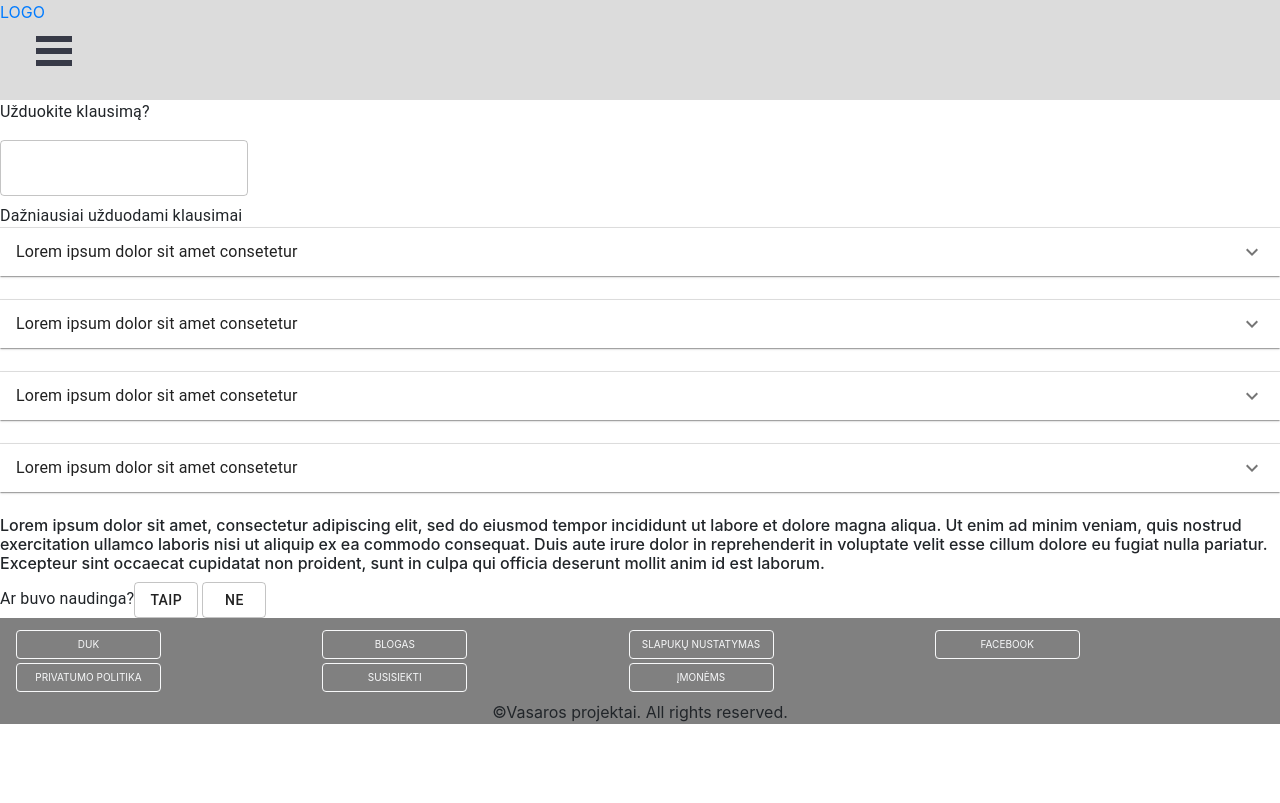
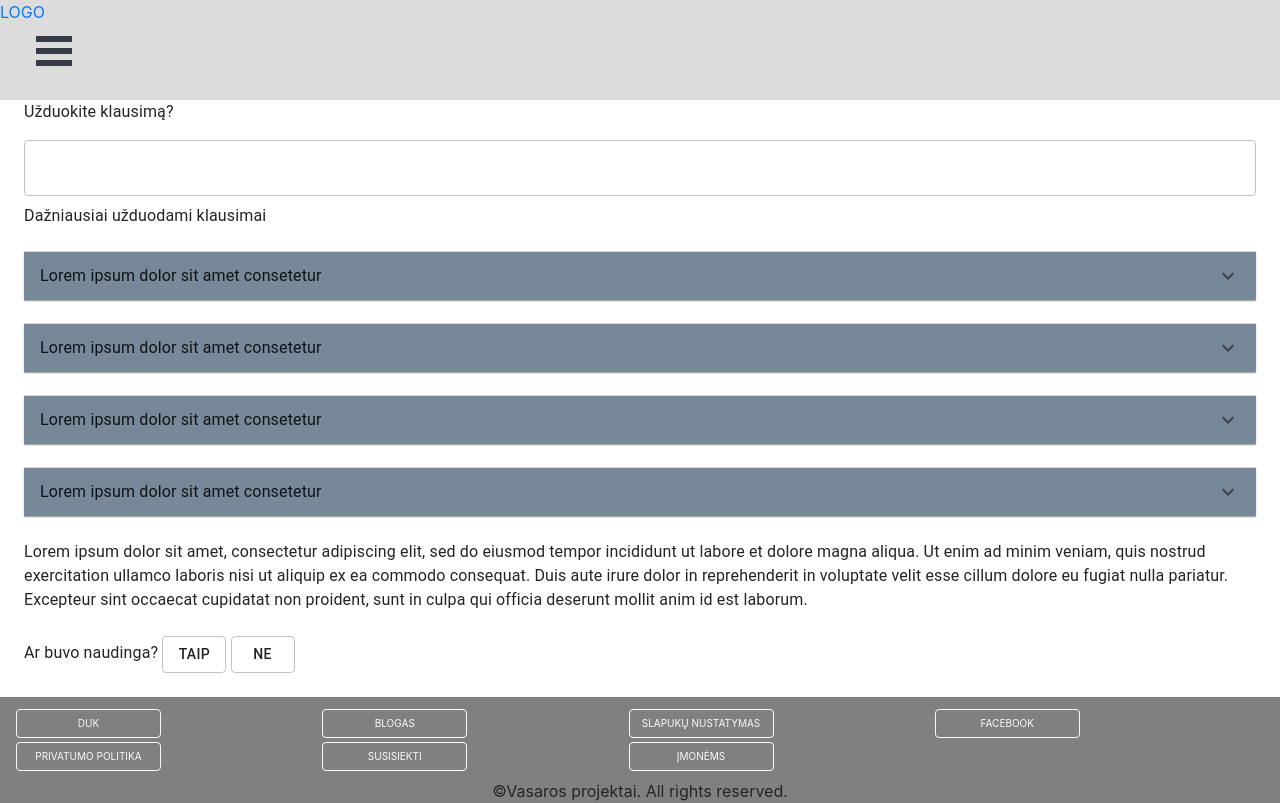
Before and after one commit to fiammara/VCSSummer, a React (Create React App) app in the folder courses-app/: page /duk in a window 1280 px wide. Built offline with nearby package versions, Linux system fonts and the light colour scheme.

Commit message:
duk page styling

```diff
--- a/courses-app/src/App.css
+++ b/courses-app/src/App.css
@@ -80,23 +80,9 @@
   }
   .button_footer {
     width: 145px !important;
-
     padding:0px;
     margin-top: 4px;;
    }
-  /* .Collapsible {
-     Color:orange;
-   }
-   .Collapsible__contentOuter
-   {
-    background-color:gray;}
-
-   .Collapsible__contentInner
-   {
-    background-color:green;}
-*/
-    .Collapsible__trigger {
-      background-color:lightgray;
-        border:solid gray 2px;
-        width:100%
-    }
+  #panel2a-header {
+    background-color: lightslategray
+  }
--- a/courses-app/src/Duk.js
+++ b/courses-app/src/Duk.js
@@ -6,6 +6,7 @@ import Typography from '@material-ui/core/Typography';
 import ExpandMoreIcon from '@material-ui/icons/ExpandMore';
 import Button from '@material-ui/core/Button';
 import TextField from '@material-ui/core/TextField';
+import Container from '@material-ui/core/Container';
 
 class Duk extends React.Component {
 
@@ -13,12 +14,13 @@ class Duk extends React.Component {
 
         return (
             <div>
-                <Typography >Užduokite klausimą?</Typography>
+                <Container>
+                <Typography align="left"> Užduokite klausimą?</Typography>
 
-                <TextField variant="outlined" margin="normal" />
+                <TextField variant="outlined" fullWidth margin="normal" />
 
-                <Typography >Dažniausiai užduodami klausimai</Typography>
-
+                <Typography align="left"> Dažniausiai užduodami klausimai</Typography>
+                <br />
                 <ExpansionPanel>
                     <ExpansionPanelSummary
                         expandIcon={<ExpandMoreIcon />}
@@ -26,6 +28,7 @@ class Duk extends React.Component {
                         id="panel2a-header" >
                         <Typography >Lorem ipsum dolor sit amet consetetur</Typography>
                     </ExpansionPanelSummary>
+
                     <ExpansionPanelDetails>
                         <Typography>
                             Lorem ipsum dolor sit amet, consectetur adipiscing elit. Suspendisse malesuada lacus ex,
@@ -79,11 +82,13 @@ class Duk extends React.Component {
                     </ExpansionPanelDetails>
                 </ExpansionPanel>
                 <br />
-                <h6>
+                <Typography >
                     Lorem ipsum dolor sit amet, consectetur adipiscing elit, sed do eiusmod tempor incididunt ut labore et dolore magna aliqua. Ut enim ad minim veniam, quis nostrud exercitation ullamco laboris nisi ut aliquip ex ea commodo consequat. Duis aute irure dolor in reprehenderit in voluptate velit esse cillum dolore eu fugiat nulla pariatur. Excepteur sint occaecat cupidatat non proident, sunt in culpa qui officia deserunt mollit anim id est laborum.
-                </h6>
-                <Typography>Ar buvo naudinga?<Button variant="outlined" > Taip </Button>  <Button variant="outlined"> Ne </Button></Typography>
-
+                    </Typography>
+                    <br />
+                <Typography align="left">Ar buvo naudinga? <span> </span> <Button variant="outlined" > Taip </Button>  <Button variant="outlined"> Ne </Button></Typography>
+                <br />
+                </Container>
             </div>)
     }
 }
```
